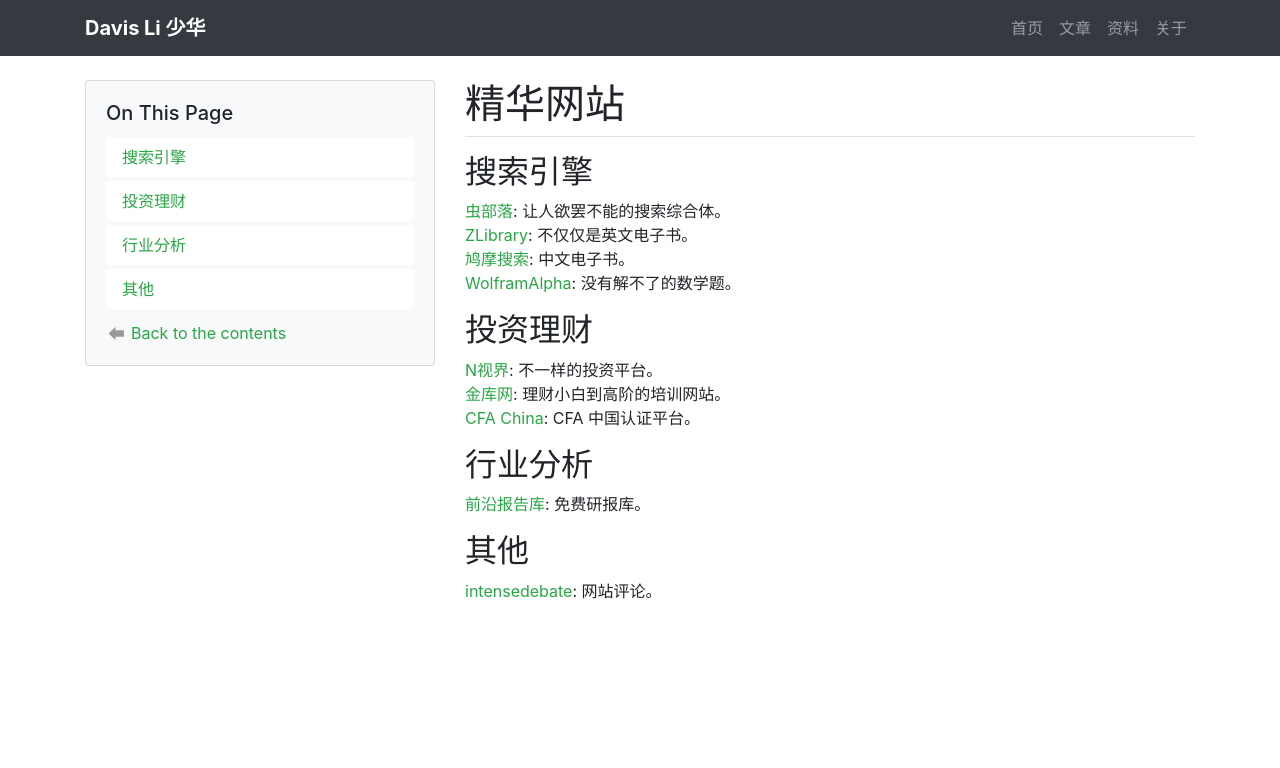
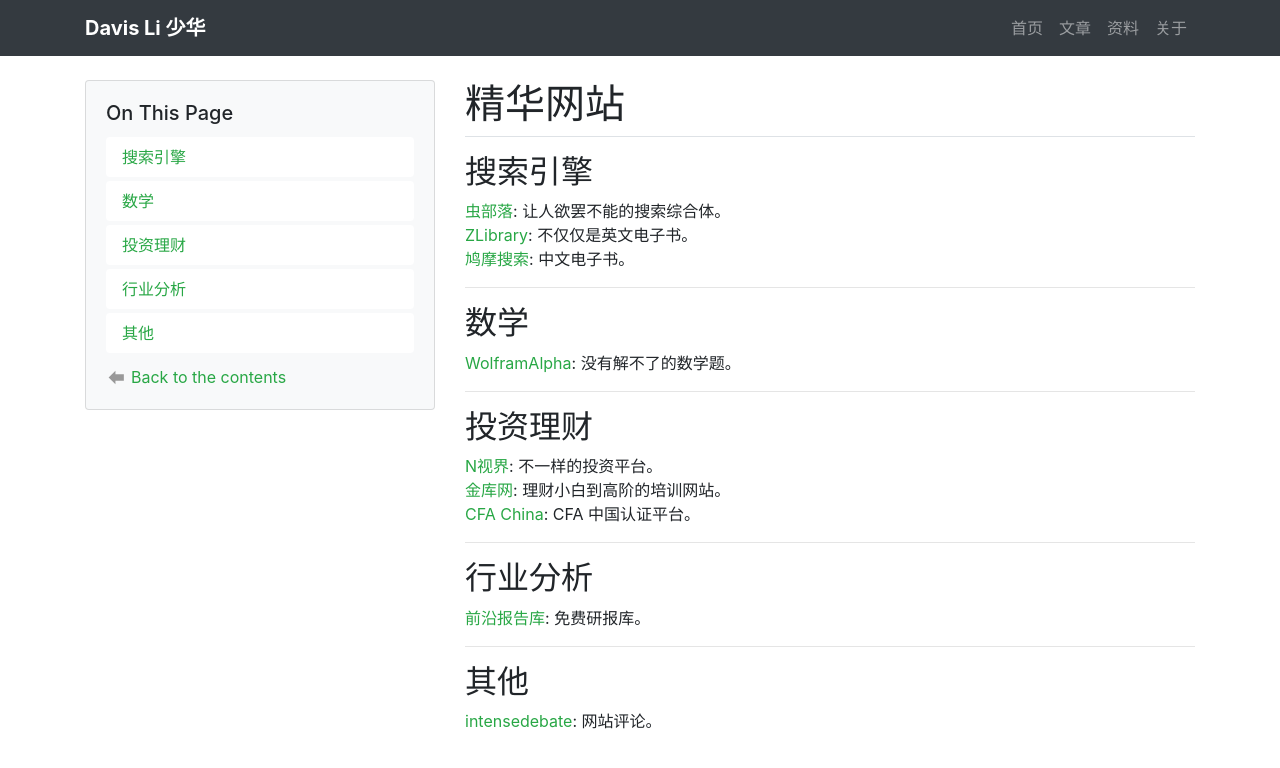
Before and after one commit to davis-lee0109/davis-lee0109.github.io, a Jekyll site: the page built from _projects/精华网站.md, in a window 1280 px wide. Shown: the top 768 px of the page. Built offline with Jekyll 4.4.1, drawn with Linux system fonts in a browser that asks for light colours.

Commit message:
update files 301 @ 02011201720

```diff
--- a/_projects/精华网站.md
+++ b/_projects/精华网站.md
@@ -6,18 +6,21 @@
 [虫部落](https://search.chongbuluo.com/): 让人欲罢不能的搜索综合体。<br>
 [ZLibrary](https://z-lib.org/): 不仅仅是英文电子书。<br>
 [鸠摩搜索](https://www.jiumodiary.com/): 中文电子书。<br>
+
+---
+## 数学
 [WolframAlpha](https://www.wolframalpha.com/): 没有解不了的数学题。<br>
 
-
+---
 ## 投资理财
 [N视界](http://n-sight.com.cn): 不一样的投资平台。<br>
 [金库网](https://www.jinku.com): 理财小白到高阶的培训网站。<br>
 [CFA China](https://cfp.fpsbchina.cn): CFA 中国认证平台。<br>
 
-
+---
 ## 行业分析
 [前沿报告库](https://wk.askci.com/): 免费研报库。<br>
 
-
+---
 ## 其他
 [intensedebate](https://www.intensedebate.com): 网站评论。<br>
```
